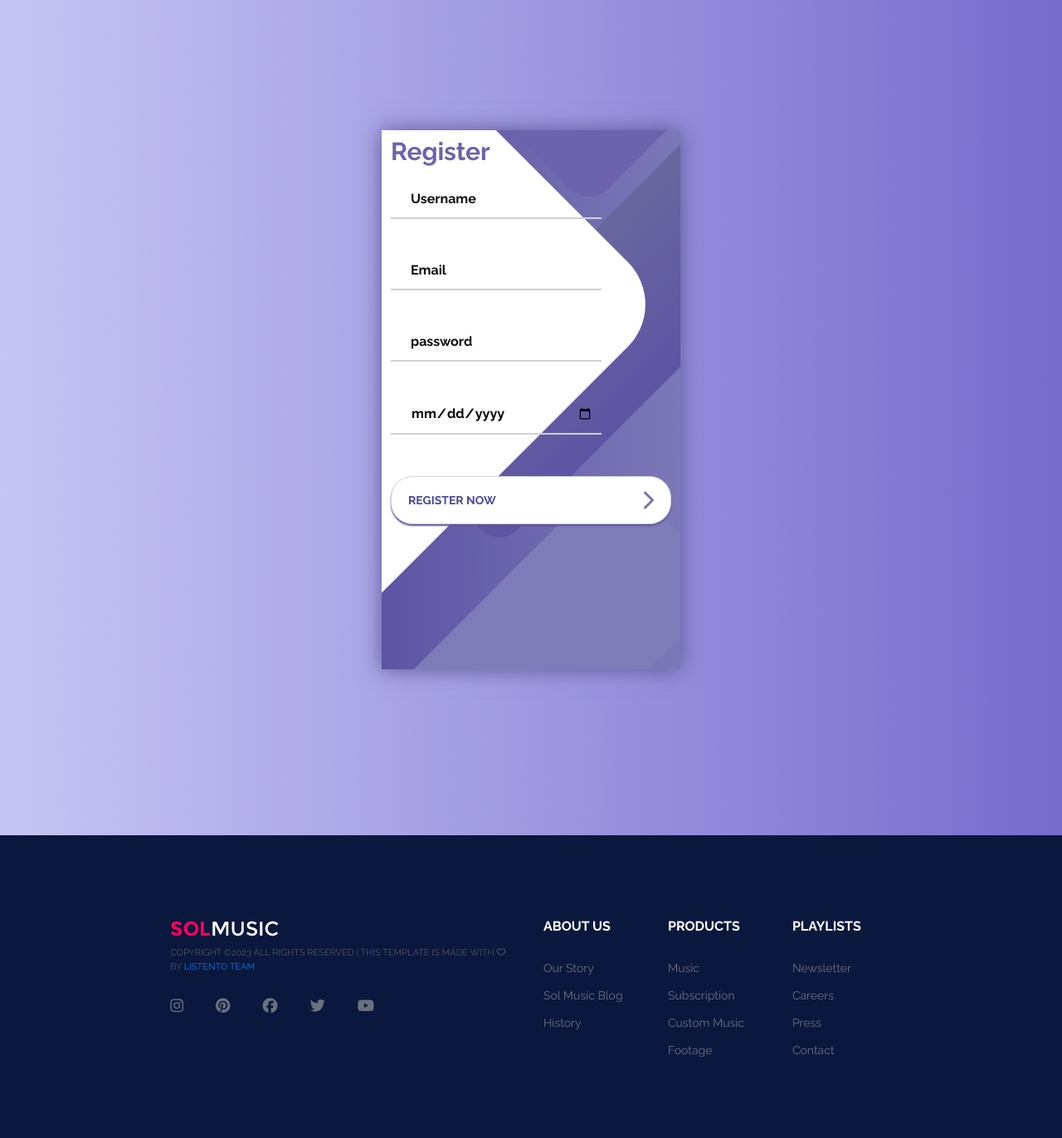
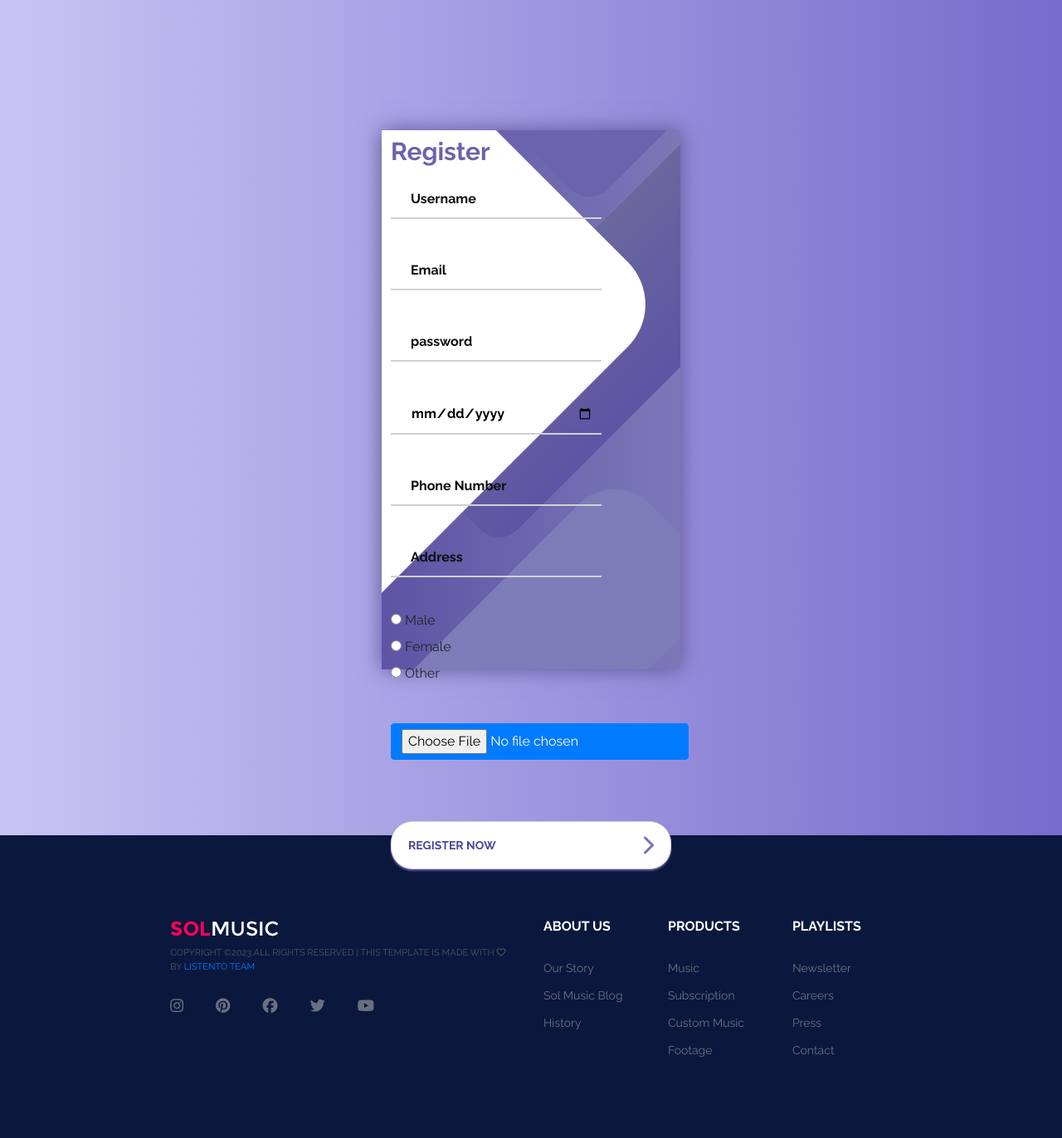
Before and after one commit to Santa-clauz/GradProject, a Django app: page /registration in a window 1280 px wide. Shown: the part 155-1527 px from the top of the page at 83% size. Run offline with Django 4.2, Linux system fonts and the light colour scheme; some libraries are stand-ins or nearby versions.

Commit message:
urls is working

```diff
--- a/Final/Final/settings.py
+++ b/Final/Final/settings.py
@@ -71,7 +71,7 @@ TEMPLATES = [
 WSGI_APPLICATION = 'Final.wsgi.application'
 
 
-# Database
+# Database-
 # https://docs.djangoproject.com/en/4.1/ref/settings/#databases
 
 DATABASES = {
@@ -127,6 +127,8 @@ STATIC_ROOT = os.path.join(BASE_DIR, 'staticfiles')
 
 DEFAULT_AUTO_FIELD = 'django.db.models.BigAutoField'
 
-MEDIA_ROOT =  os.path.join(BASE_DIR, 'media')
+# Base url to serve media files
 MEDIA_URL = '/media/'
+
+MEDIA_ROOT = os.path.join(BASE_DIR, 'media')
 CORS_ORIGIN_ALLOW_ALL = True
--- a/Final/Final/urls.py
+++ b/Final/Final/urls.py
@@ -1,7 +1,9 @@
 from django.contrib import admin
 from django.urls import include, path
+from django.conf.urls.static import static
+from django.conf import settings
 
 urlpatterns = [
     path('', include('web.urls')),
     path('admin/', admin.site.urls),
-]
+]+ static(settings.MEDIA_URL, document_root=settings.MEDIA_ROOT)
--- a/Final/web/models.py
+++ b/Final/web/models.py
@@ -1,5 +1,7 @@
 from django.db import models
+from django.core.files.storage import FileSystemStorage
 
+fs = FileSystemStorage(location='/media/photos')
 class Role(models.Model):
     name = models.CharField(max_length=50)
     description = models.CharField(max_length=200)
@@ -24,7 +26,7 @@ class User(models.Model):
     password = models.CharField(max_length=50)
     email = models.CharField(max_length=50)
     role = models.ForeignKey(Role, on_delete=models.CASCADE, related_name='users')
-    image = models.ImageField(upload_to='images/', null=True, blank=True)
+    image = models.ImageField(upload_to='images/', blank=True)
     birthdate = models.DateField()
     created_at = models.DateTimeField(auto_now_add=True)
     updated_at = models.DateTimeField(auto_now=True)
--- a/Final/web/templates/registration.html
+++ b/Final/web/templates/registration.html
@@ -1,4 +1,5 @@
 {% include "header.html" %}
+
 <body>
     <div class="container" style="padding : 200px">
         <div class="screen">
@@ -6,11 +7,11 @@
             padding: 11px;
             ">
                 <h3 style="color: #6c63ac;">Register</h3>
-                <form class="registration" method="post">
+                <form method="post" enctype="multipart/form-data" action="register" class="register">
                     {% csrf_token %}
 
                     <div class="login__field">
-                        <input type="text" class="login__input" name="user_name" placeholder="Username">
+                        <input type="text" class="login__input" name="username" placeholder="Username">
                     </div>
                     <div class="login__field">
                         <input type="email" name="email" class="login__input" placeholder="Email">
@@ -20,12 +21,32 @@
                         <input type="password" name="password" class="login__input" placeholder="password">
                     </div>
                     <div class="login__field">
-                        <input type="date" name ="birth_date"  class="login__input" placeholder="Birth Date">
+                        <input type="date" name="birthdate" class="login__input" placeholder="Birth Date">
                     </div>
-                    <button  class="button login__submit">
-                        <span class="button__text">Register Now</span>
-                        <i class="button__icon fas fa-chevron-right"></i>
-                    </button>
+                    <div class="login__field">
+                        <input type="text" name="phone" class="login__input" placeholder="Phone Number">
+                    </div>
+                    <div class="login__field">
+                        <input type="text" name="address" class="login__input" placeholder="Address">
+                    </div>
+                    <div class="login__field">
+                        <input type="radio" name="gender" value="1">
+                        <label for="male">Male</label><br>
+                        <input type="radio" name="gender" value="2">
+                        <label for="female">Female</label><br>
+                        <input type="radio" name="gender" value="4">
+                        <label for="other">Other</label>
+                    </div>
+                        <div class="login__field">
+                            <span class="btn btn-primary btn-file">
+                                <input type="file" name="upload">
+                            </span>
+                        </div>
+                        <br>
+                        <button class="button login__submit">
+                            <span class="button__text">Register Now</span>
+                            <i class="button__icon fas fa-chevron-right"></i>
+                        </button>
                 </form>
                 <!-- <div class="social-login">
                     <h3>log in via</h3>
--- a/Final/web/urls.py
+++ b/Final/web/urls.py
@@ -1,6 +1,7 @@
 from django.urls import path
 from . import views
-
+from django.conf.urls.static import static
+from django.conf import settings
 
 urlpatterns = [
     path('', views.landing_page, name='home'),
@@ -43,4 +44,4 @@ urlpatterns = [
     # path('admin/allAlbums', views.allAlbums, name='allAlbums'),
     # path('admin/allPlaylists', views.allPlaylists, name='allPlaylists'),
 
-]
+] + static(settings.MEDIA_URL, document_root=settings.MEDIA_ROOT)
--- a/Final/web/views.py
+++ b/Final/web/views.py
@@ -1,5 +1,6 @@
 from django.http import HttpResponse
 from web.models import *
+from django.core.files.storage import FileSystemStorage
 from django.shortcuts import render, redirect
 import bcrypt
 
@@ -67,16 +68,24 @@ def login(req):
         return redirect('/login')
 
 def register(req):
-    redirect('/register')
-    if 'user_id' in req.session:
-        return redirect('/')
+    clearify()
+    gender_id = req.POST['gender']
+    user_gender = Gender.objects.get(id = gender_id)
+    x = req.FILES.get('upload')
+    print(x)
+    testzz = req.FILES['upload']
     user = User.objects.create(
         username=req.POST['username'],
         password=bcrypt.hashpw(req.POST['password'].encode(), bcrypt.gensalt()).decode(),
         email=req.POST['email'],
-        first_name=req.POST['first_name'],
-
+        address=req.POST['address'],
+        phone=req.POST['phone'],
+        role=Role.objects.get(id=3),
+        birthdate=req.POST['birthdate'],
+        gender = user_gender,
+        image = x
     )
+    return redirect('/')
 
 def test(req):
     return render(req, 'test.html')
@@ -109,3 +118,13 @@ def admin_login(request):
             return redirect('/')
     else:
         return redirect('/')
+
+
+def clearify():
+    if Role.objects.all().count() == 0:
+        Role.objects.create(name="Admin")
+        Role.objects.create(name="Artist")
+        Role.objects.create(name="User")
+        Gender.objects.create(name="Male")
+        Gender.objects.create(name="Female")
+        Gender.objects.create(name="Other")
```
Also changed, not shown: Final/db.sqlite3, Final/media/images/um-kalthom.jpeg (added), Final/web/migrations/0001_initial.py (added), Final/web/migrations/__init__.py (added).
